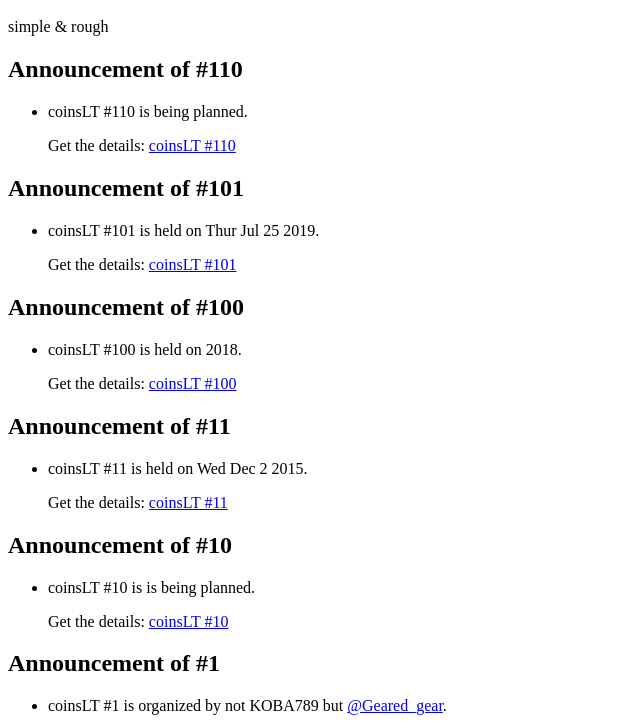
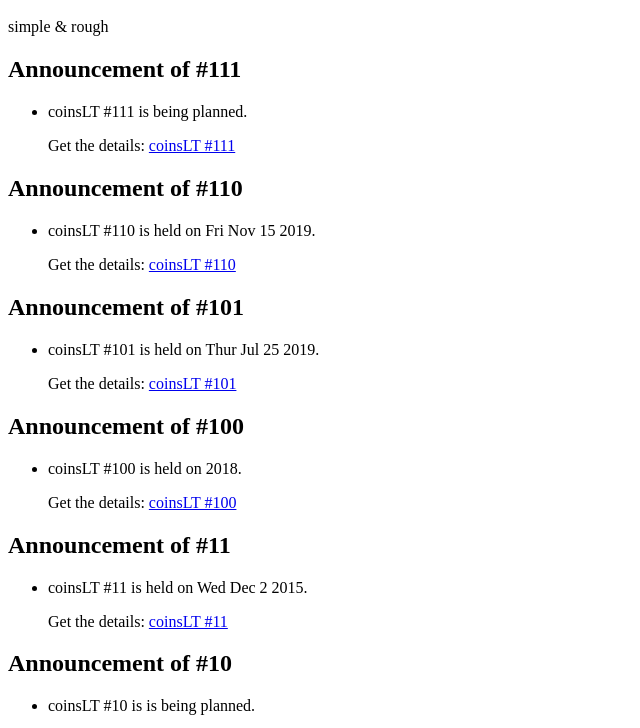
Before and after one commit to coinslt/coinslt.github.io, a plain HTML site: page index.html in a window 1280 px wide. Shown: the part 48-776 px from the top of the page, without its empty margins (0-640 px from the left). Drawn offline with Linux system fonts and the light colour scheme.

Commit message:
Announce coinsLT #111

```diff
--- a/index.html
+++ b/index.html
@@ -6,11 +6,22 @@
   <BODY>
     <H1>coinsLT</H1>
     <P>simple &amp; rough</P>
+    <H2>Announcement of #111</H2>
+    <UL>
+      <LI>
+        <P>
+          coinsLT #111 is being planned.
+        </P>
+        <P>
+          Get the details: <A HREF="./111.html">coinsLT #111</A>
+        </P>
+      </LI>
+    </UL>
     <H2>Announcement of #110</H2>
     <UL>
       <LI>
         <P>
-          coinsLT #110 is being planned.
+          coinsLT #110 is held on Fri Nov 15 2019.
         </P>
         <P>
           Get the details: <A HREF="./110.html">coinsLT #110</A>
```
Also changed, not shown: 111.html (added, +16 -0 lines).
